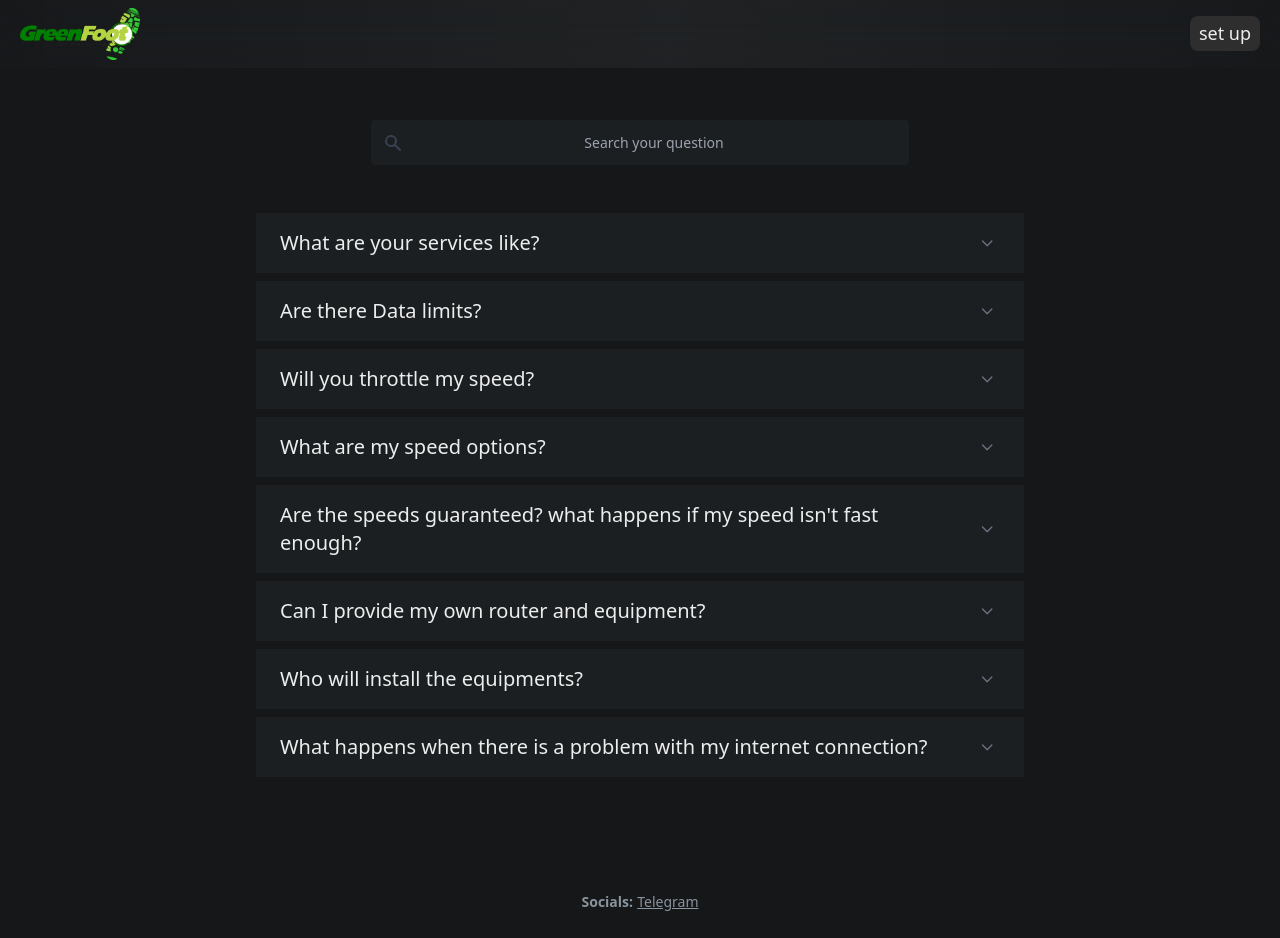
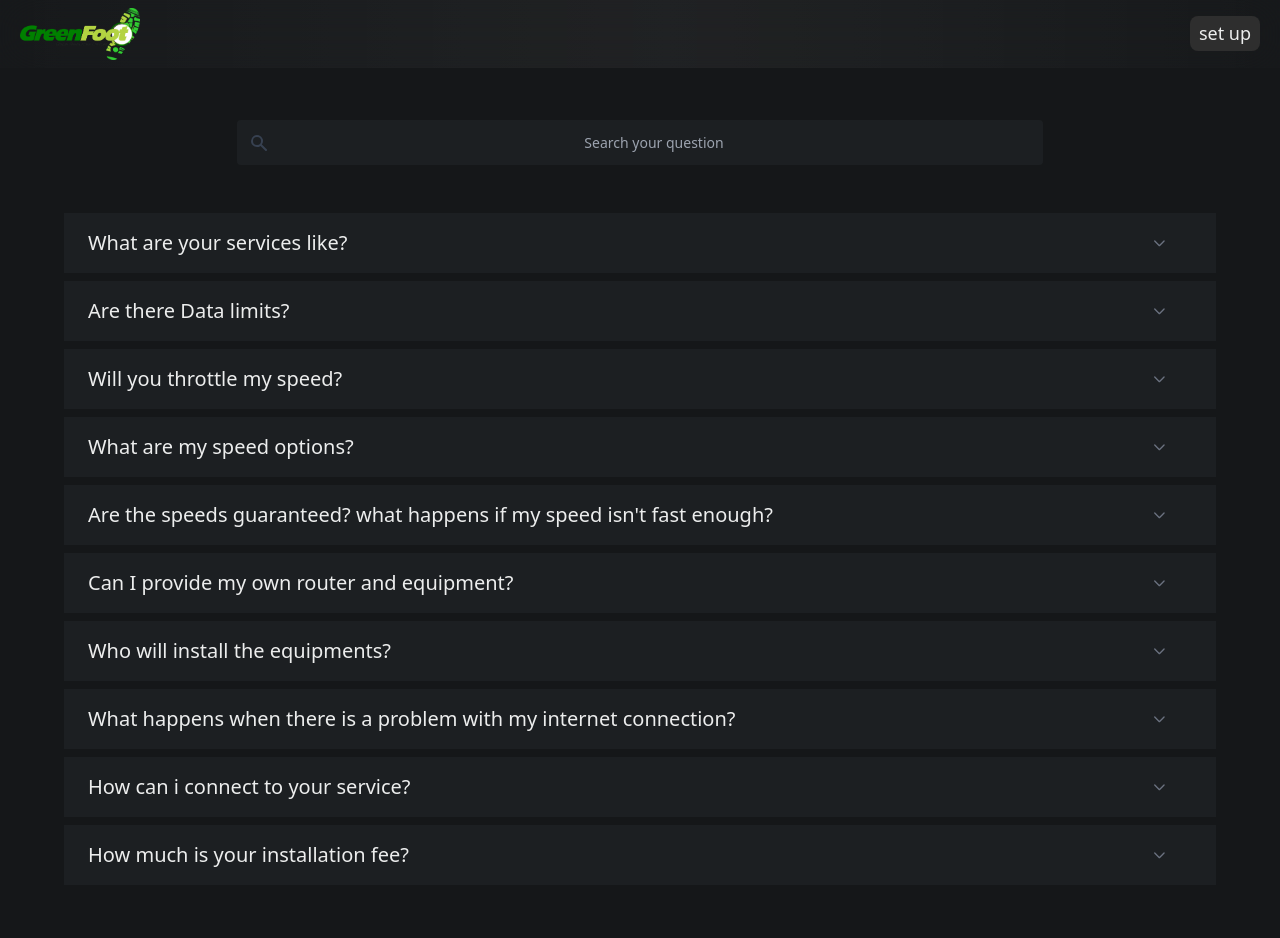
Before and after one commit to jonathan-ikpen/speedOne360, a React (Vite) app: page /faq in a window 1280 px wide. Shown: the top 938 px of the page. Built offline with nearby package versions, Linux system fonts and the light colour scheme.

Commit message:
feat: add more QA to faq.json fix: fix faq page styling

```diff
--- a/src/data/faq.json
+++ b/src/data/faq.json
@@ -30,5 +30,13 @@
   {
     "title": "What happens when there is a problem with my internet connection?",
     "answer": "Kindly contact the company's tech support."
+  },
+  {
+    "title": "How can i connect to your service?",
+    "answer": "contact sales department by calling <a href='tel:018883790' style='color: #21a552; font-weight: bold;'>018883790</a> or send us an email to <a href = 'mailto:sales@greenfoot.com.ng'>sales@greenfoot.com.ng</a> or visit any of our friendship centers in all states across Nigeria"
+  },
+  {
+    "title": "How much is your installation fee?",
+    "answer": "this depends on your location and option of service; please <a href='https://speedone360.greenfoot.com.ng/register' style='color: #21a552; text-decoration: underline;'>Click Me</a> to do the Survey and get a quote (ensure you are at the exact location where you need the service and make sure your location is turned on)"
   }
 ]
--- a/src/pages/faq.jsx
+++ b/src/pages/faq.jsx
@@ -27,7 +27,7 @@ const Faq = () => {
   return (
     <div className="fbg-white fpy-12">
       <div className="max-w-7xl mx-auto sm:px-6 lg:px-8">
-        <div className="max-w-3xl mx-auto flex flex-col gap-4 justify-center items-center">
+        <div className="max-w-6xl mx-auto flex flex-col gap-4 justify-center items-center">
           <SearchInput data={faqData} res={handleResult} empty={handleEmpty} />
           <div className="mt-6 first:bg-blue-700 w-full">
             <AnimatePresence>
```
